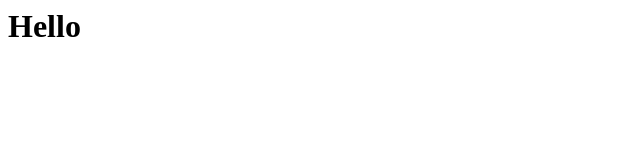
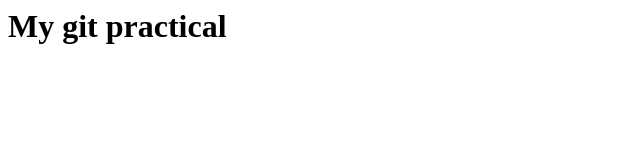
Before and after one commit to swetavireshmistry/Test-git, a plain HTML site: page index.html in a window 1280 px wide. Shown: the whole page, without its empty margins (0-640 px from the left). Drawn offline with Linux system fonts and the light colour scheme.

Commit message:
Fix the issue , close #1

```diff
--- a/index.html
+++ b/index.html
@@ -1 +1 @@
-<h1> Hello </h1>
+<h1> My git practical </h1>
```
